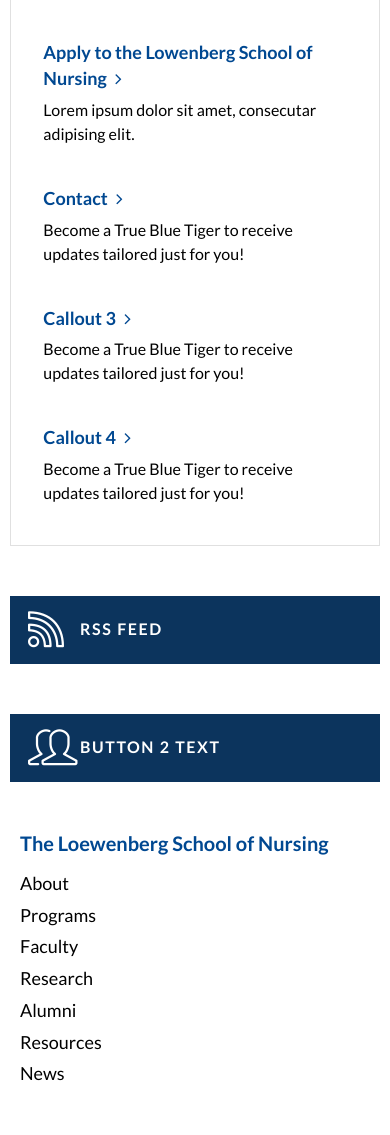
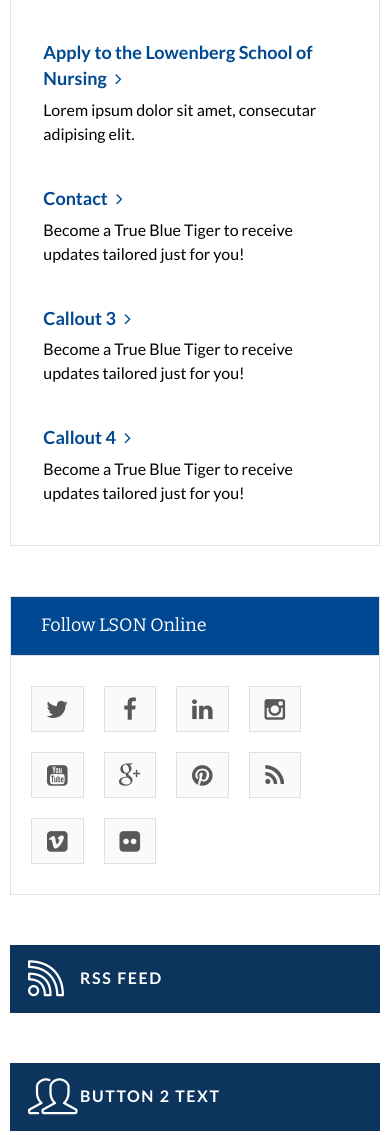
Before and after one commit to UniversityOfMemphisWeb/memphis.edu_templates, a PHP site: template resources/views/microsite.html.twig in a window 390 px wide. Shown: the part 2160-3295 px from the top of the page. Run offline with PHP 8.4, Linux system fonts and the light colour scheme; the template is opened without the code that fills it, so the values that code supplies are empty; some libraries are stand-ins or nearby versions; some web fonts are replaced.

Commit message:
Updated microsite layout for social icons on mobile.
- Adjusted containers to allow social icons to show on a mobile device.
- No changes to CSS necessary.

```diff
--- a/resources/views/microsite.html.twig
+++ b/resources/views/microsite.html.twig
@@ -183,38 +183,38 @@
                                 </div>
                             </div>
 
-                            <div class="sidebar--box sidebar--box__border col-xs-hidden col-md-show">
+                            <div class="sidebar--box sidebar--box__border">
 
                                 <div class="sidebar--box__title">Follow LSON Online</div>
                                 <div class="row icon--socialmedia sidebar--socialmedia">
-                                    <div class="col-md-8">
+                                    <div class="col-md-8 col-xs-5">
                                         <a class="icon--socialmedia__twitter" href="#"><span class="visuallyhidden">Twitter</span></a>
                                     </div>
-                                    <div class="col-md-8">
+                                    <div class="col-md-8 col-xs-5">
                                         <a class="icon--socialmedia__facebook" href="#"><span class="visuallyhidden">Facebook</span></a>
                                     </div>
-                                    <div class="col-md-8">
+                                    <div class="col-md-8 col-xs-5">
                                         <a class="icon--socialmedia__linkedin" href="#"><span class="visuallyhidden">LinkedIn</span></a>
                                     </div>
-                                    <div class="col-md-8">
+                                    <div class="col-md-8 col-xs-5">
                                         <a class="icon--socialmedia__instagram" href="#"><span class="visuallyhidden">Instagram</span></a>
                                     </div>
-                                    <div class="col-md-8">
+                                    <div class="col-md-8 col-xs-5">
                                         <a class="icon--socialmedia__youtube" href="#"><span class="visuallyhidden">YouTube</span></a>
                                     </div>
-                                    <div class="col-md-8">
+                                    <div class="col-md-8 col-xs-5">
                                         <a class="icon--socialmedia__google-plus" href="#"><span class="visuallyhidden">Google+</span></a>
                                     </div>
-                                    <div class="col-md-8">
+                                    <div class="col-md-8 col-xs-5">
                                         <a class="icon--socialmedia__pinterest" href="#"><span class="visuallyhidden">Pinterest</span></a>
                                     </div>
-                                    <div class="col-md-8">
+                                    <div class="col-md-8 col-xs-5">
                                         <a class="icon--socialmedia__rss" href="#"><span class="visuallyhidden">RSS</span></a>
                                     </div>
-                                    <div class="col-md-8">
+                                    <div class="col-md-8 col-xs-5">
                                         <a class="icon--socialmedia__vimeo" href="#"><span class="visuallyhidden">Vimeo</span></a>
                                     </div>
-                                    <div class="col-md-8">
+                                    <div class="col-md-8 col-xs-5">
                                         <a class="icon--socialmedia__flickr" href="#"><span class="visuallyhidden">Flickr</span></a>
                                     </div>
                                 </div>
```
